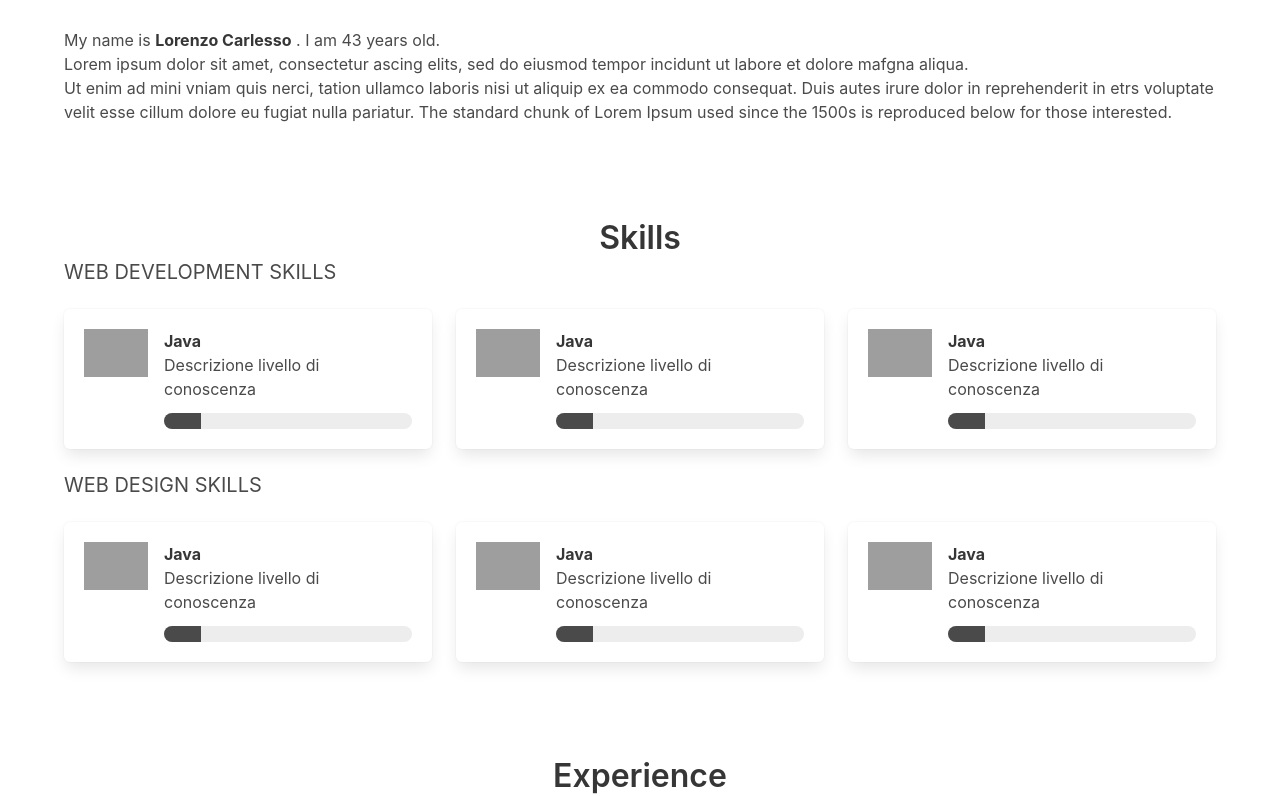
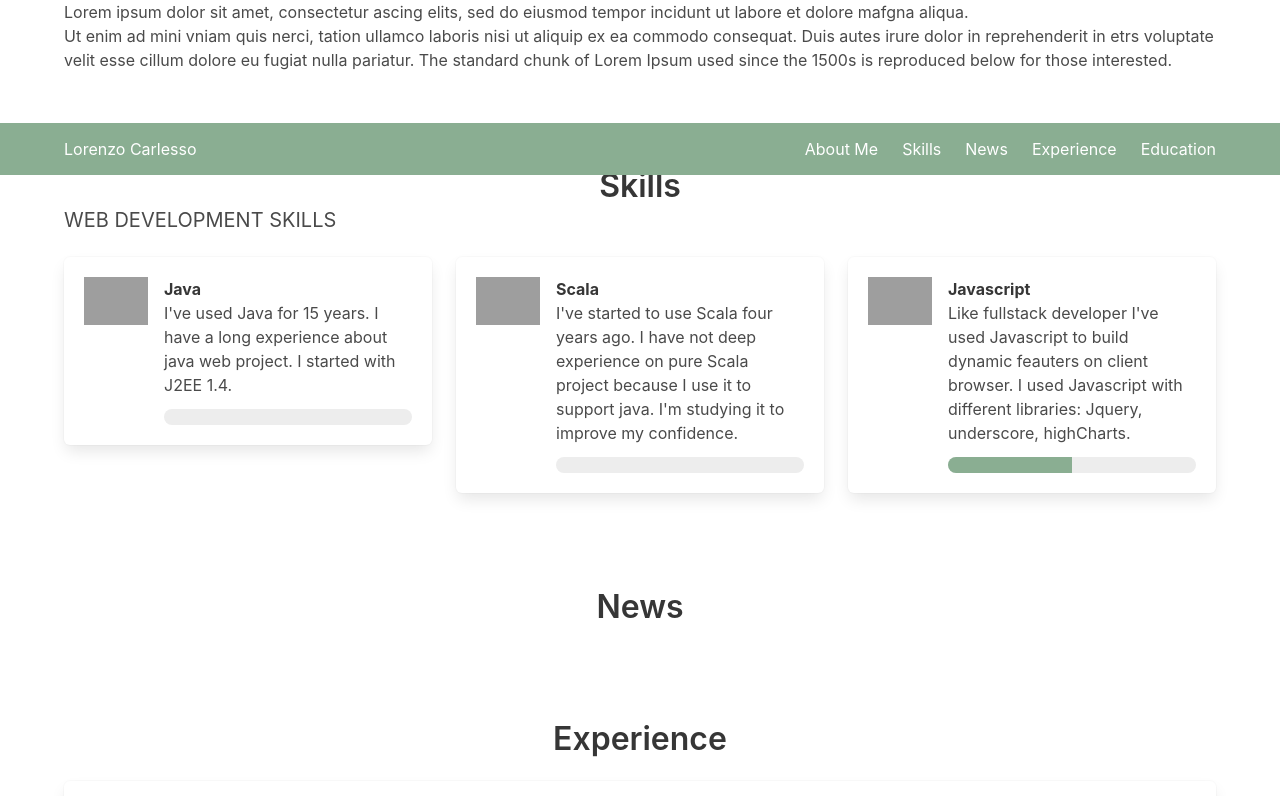
Before and after one commit to lorenzocarlesso/personal-profile, a Vue app: page / in a window 1280 px wide. Shown: the part 625-1421 px from the top of the page. Built offline with nearby package versions, Linux system fonts and the light colour scheme; grey boxes are pictures that could not be loaded.

Commit message:
implementation

```diff
--- a/src/App.vue
+++ b/src/App.vue
@@ -4,9 +4,9 @@
     <Home />
     <AboutMe />
     <Skills />
+    <News />
     <Experience />
     <Education />
-    <News />
   </div>
 </template>
 
--- a/src/assets/main.scss
+++ b/src/assets/main.scss
@@ -10,6 +10,21 @@ $primary: #8aae92;
 .is-danger
 */
 
+@media screen and (min-width: 1025px) {
+    .navbar-item.is-hoverable:hover .navbar-dropdown {
+        display: block !important;
+    }
+    .navbar-item.is-hoverable:focus-within .navbar-dropdown {
+        display: none;
+    }
+}
+
+progress:after {
+	content: attr(value);
+	left: 100%;
+	position: relative;
+  }
+
 @import "~bulma/bulma";
 
 @media (max-width: 1024px) {
--- a/src/components/Menu.vue
+++ b/src/components/Menu.vue
@@ -1,15 +1,16 @@
 <template>
-  <nav class="navbar is-primary" role="navigation" aria-label="main navigation">
+  <nav class="navbar is-primary is-fixed-bottom" role="navigation" aria-label="main navigation">
     <div class="container">
       <div class="navbar-brand">
         <a class="navbar-item" href="#home">Lorenzo Carlesso</a>
         <a
+          id="navbar-burger"
           role="button"
           class="navbar-burger burger"
           aria-label="menu"
           aria-expanded="false"
           data-target="siteNavbar"
-          @click="showNav = !showNav"
+          @click="openCloseNavbar"
           :class="{ 'is-active' : showNav }"
         >
           <span aria-hidden="true"></span>
@@ -19,11 +20,12 @@
       </div>
       <div id="siteNavbar" class="navbar-menu" :class="{ 'is-active' : showNav }">
         <div class="navbar-end">
-          <a class="navbar-item" href="#aboutMe">About Me</a>
-          <a class="navbar-item" href="#skills">Skills</a>
-          <a class="navbar-item" href="#experience">Experience</a>
-          <a class="navbar-item" href="#education">Education</a>
-          <a class="navbar-item" href="#news">News</a>
+          <a
+            v-for="barItem in barItems"
+            class="navbar-item"
+            :href="`#${barItem.anchor}`"
+            @click="closeNavbar"
+          >{{ barItem.title }}</a>
         </div>
       </div>
     </div>
@@ -34,8 +36,28 @@
 export default {
   data() {
     return {
-      showNav: false
+      showNav: false,
+      barItems: [
+        { title: "About Me", anchor: "aboutMe" },
+        { title: "Skills", anchor: "skills" },
+        { title: "News", anchor: "news" },
+        { title: "Experience", anchor: "experience" },
+        { title: "Education", anchor: "education" }
+      ]
     };
+  },
+  methods: {
+    // bulma not manage the burger button
+    openCloseNavbar() {
+      this.showNav = !this.showNav;
+    },
+    // mobile: fix to close the menu button. I doesn't work really well. The menu closes but when you try to reopen the menu you need to tap twice.
+    closeNavbar() {
+      var burger = document.getElementById("navbar-burger");
+      var menu = document.getElementById("siteNavbar");
+      burger.classList.remove("is-active");
+      menu.classList.remove("is-active");
+    }
   }
 };
 </script>
--- a/src/components/SkillTile.vue
+++ b/src/components/SkillTile.vue
@@ -9,18 +9,34 @@
       <div class="media-content">
         <div class="content">
           <p>
-            <strong>Java</strong>
-            <br />Descrizione livello di conoscenza
+            <strong>{{ title }}</strong>
+            <br />
+            {{ description }}
           </p>
         </div>
-        <progress class="progress" value="15" max="100">15%</progress>
+        <progress class="progress is-primary" :value="level" max="100">{{ level }}</progress>
       </div>
     </article>
   </div>
 </template>
 
 <script>
-export default {};
+export default {
+  props: {
+    title: {
+      type: String,
+      required: true
+    },
+    description: {
+      type: String,
+      required: true
+    },
+    level: {
+      type: Number,
+      required: true
+    }
+  }
+};
 </script>
 
 <style>
--- a/src/pages/Skills.vue
+++ b/src/pages/Skills.vue
@@ -6,16 +6,16 @@
       <h2 class="subtitle">WEB DEVELOPMENT SKILLS</h2>
       <div class="columns is-desktop">
         <div class="column">
-          <SkillTile />
+          <SkillTile :title="`${java.title}`" :level=0 :description="`${java.description}`" />
         </div>
         <div class="column">
-          <SkillTile />
+          <SkillTile :title="`${scala.title}`" :level=0 :description="`${scala.description}`" />
         </div>
         <div class="column">
-          <SkillTile />
+          <SkillTile :title="`${javascript.title}`" :level="`${javascript.level}`" :description="`${javascript.description}`" />
         </div>
       </div>
-
+<!--
       <h2 class="subtitle">WEB DESIGN SKILLS</h2>
       <div class="columns is-desktop">
         <div class="column">
@@ -27,6 +27,7 @@
         <div class="column">
           <SkillTile />
         </div>
+        -->
       </div>
     </div>
   </section>
@@ -38,6 +39,28 @@ import SkillTile from "../components/SkillTile.vue";
 export default {
   components: {
     SkillTile
+  },
+  data() {
+    return {
+      java: {
+        title: "Java",
+        level: 70,
+        description:
+          "I've used Java for 15 years. I have a long experience about java web project. I started with J2EE 1.4."
+      },
+      scala: {
+        title: "Scala",
+        level: 40,
+        description:
+          "I've started to use Scala four years ago. I have not deep experience on pure Scala project because I use it to support java. I'm studying it to improve my confidence."
+      },
+      javascript: {
+        title: "Javascript",
+        level: 50,
+        description:
+          "Like fullstack developer I've used Javascript to build dynamic feauters on client browser. I used Javascript with different libraries: Jquery, underscore, highCharts."
+      }
+    };
   }
 };
 </script>
```
